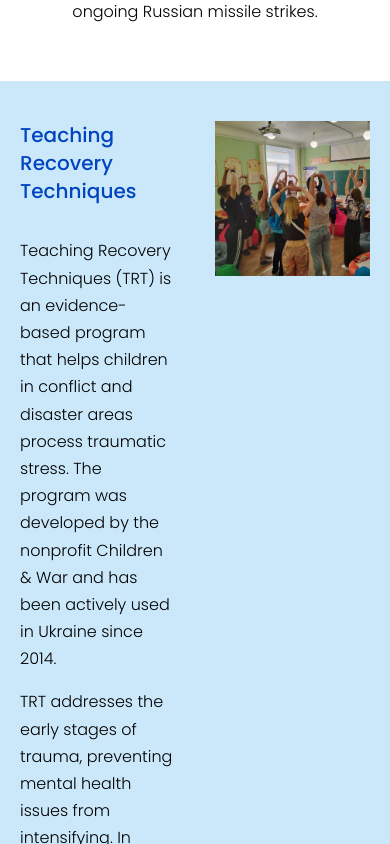
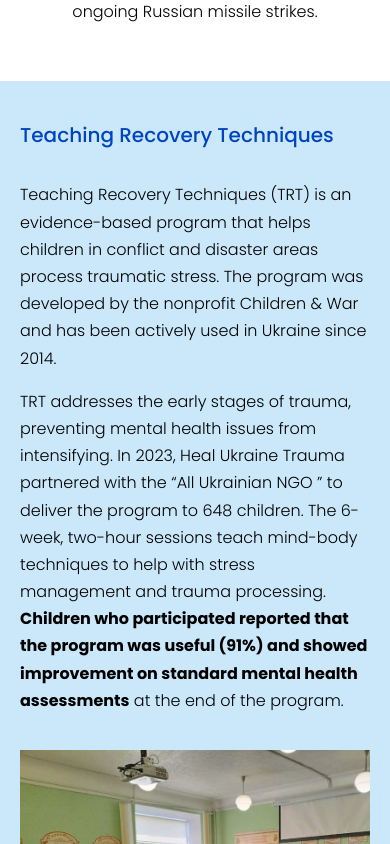
Before and after one commit to Roovin/healtraumas-next, a Next.js app: page /our-work in a window 390 px wide. Shown: the part 7320-8164 px from the top of the page. Built offline with nearby package versions, Linux system fonts and the light colour scheme.

Commit message:
update ContentWithImage

```diff
--- a/components/ContentWithImage.jsx
+++ b/components/ContentWithImage.jsx
@@ -6,7 +6,7 @@
     <section className="contentWithImage bg-skyBlue ">
       <div className="container">
         <div className="contentWithImageWrap relative w-[calc(100%+40px)] ml-[-20px] flex flex-wrap  ">
-          <div className="colTwo w-[calc(50%-40px)] mx-[20px] ">
+          <div className="colTwo w-[calc(50%-40px)] mx-[20px] md:w-full ">
             {data.title && <h4 className="text-blue mb-8 ">{data.title}</h4>}
             {data.paragraph && (
               <p
@@ -21,7 +21,7 @@
               />
             )}
           </div>
-          <div className="colTwo w-[calc(50%-40px)]  mx-[20px] ">
+          <div className="colTwo w-[calc(50%-40px)]  mx-[20px]  md:w-full md:mt-5 ">
             <div className="imageWrap w-full h-auto ">
               <Image src={data.imgurl} width={600} height={600} alt="img" />
             </div>
```
